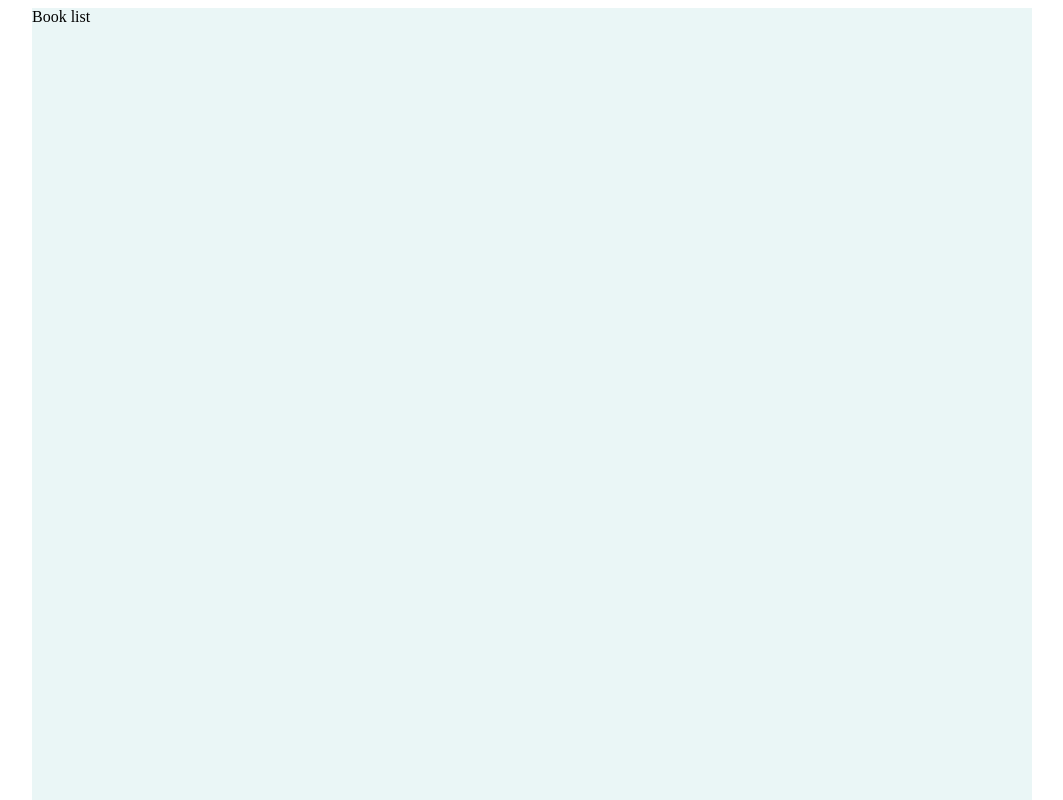
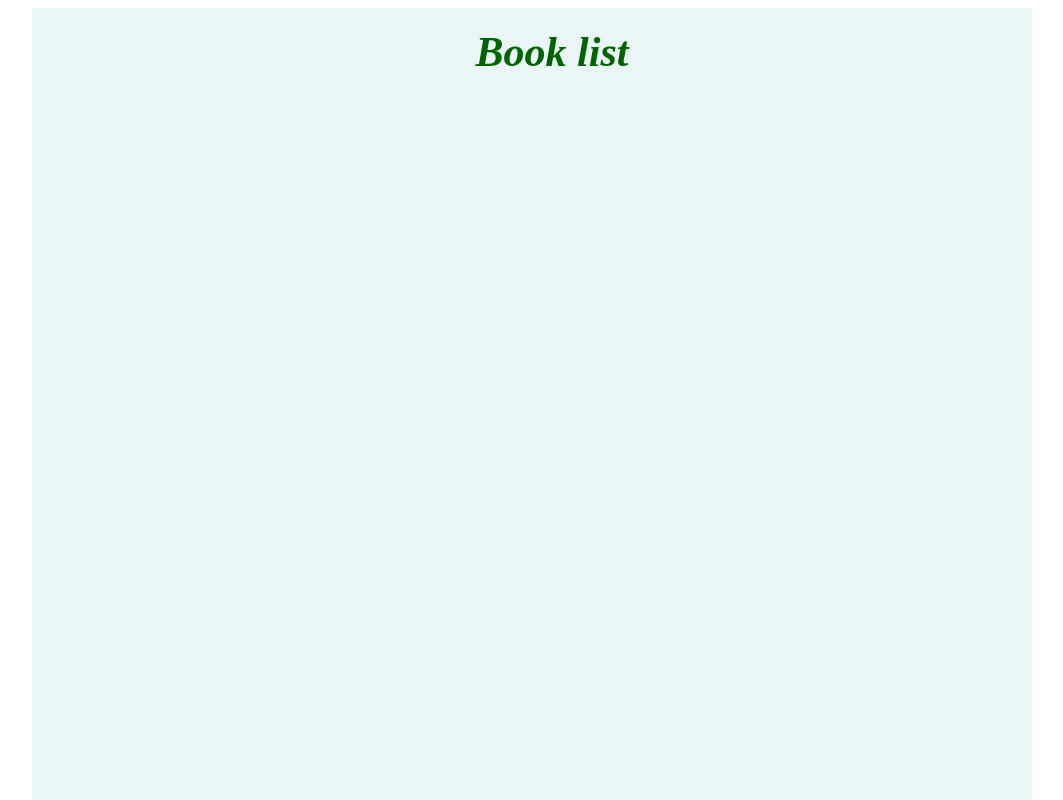
Before and after one commit to Valentina-2608/Book_list_JS, a plain HTML site: page index.html in a window 1280 px wide. Shown: the top 800 px of the page, without its empty margins (108-1171 px from the left). Drawn offline with Linux system fonts and the light colour scheme.

Commit message:
Add styles for block caption

```diff
--- a/css/style.css
+++ b/css/style.css
@@ -6,3 +6,16 @@ height:1200px;
 background-color:#EAF6F6;
 margin: 0 auto;
 position:relative;}
+
+.caption{
+width:1000px;
+height:80px;
+position:absolute;
+top:0px;
+left:0px;
+color:darkgreen;
+padding:20px;
+text-align:center;
+font-size:42px;
+font-style:italic;
+font-weight:bold;}
```
